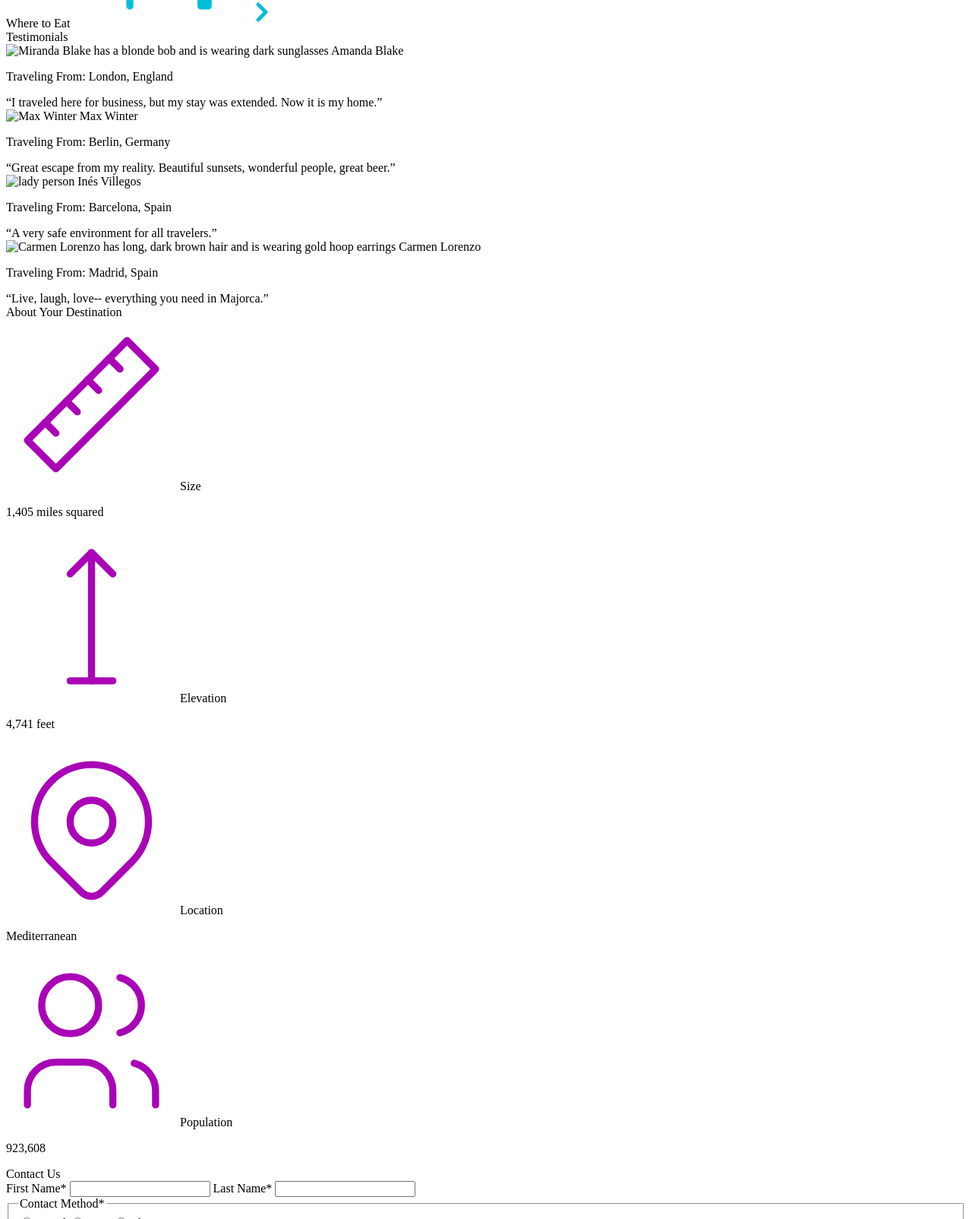
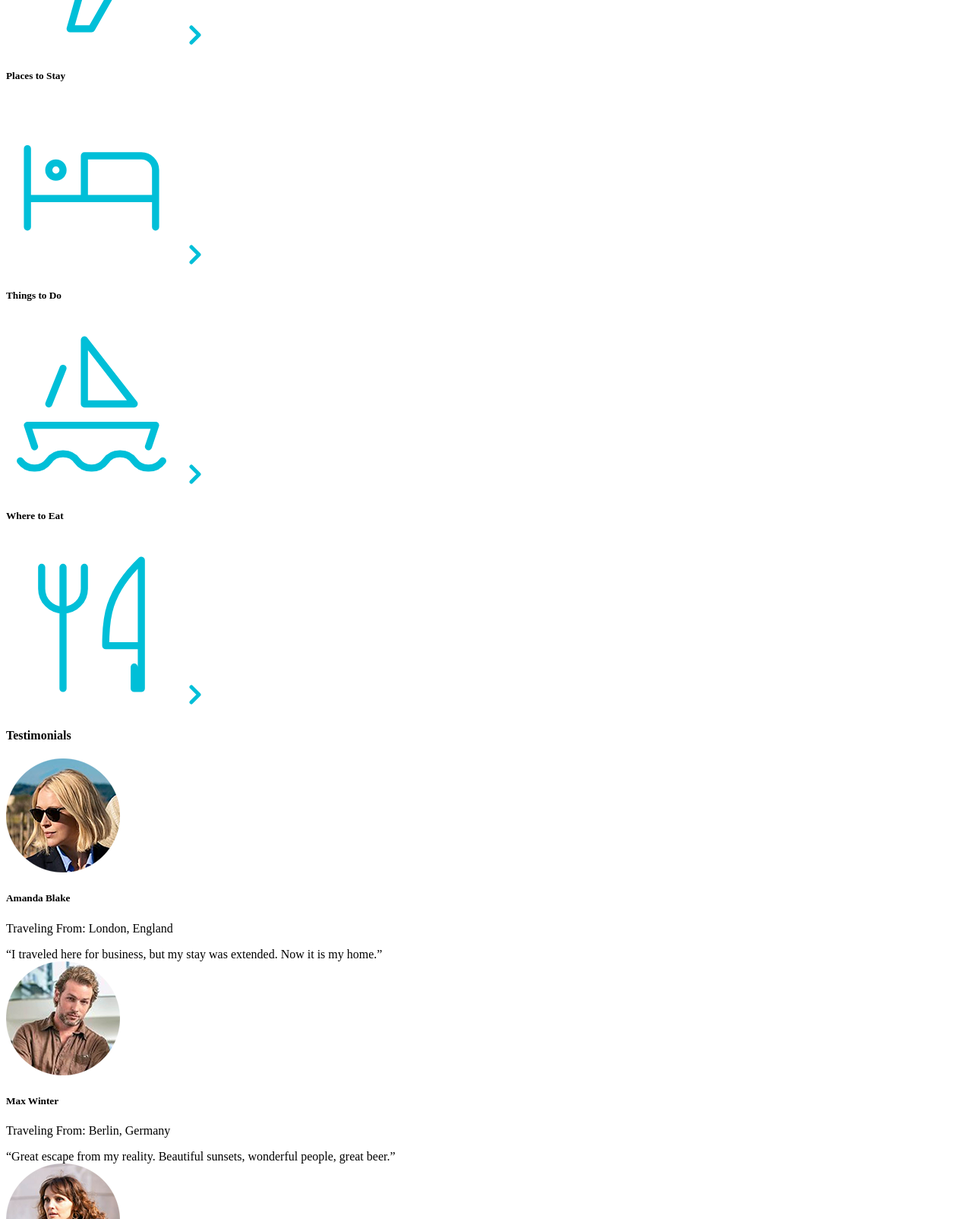
Before and after one commit to BriannaB3619/wunderlust, a plain HTML site: page majorca.html in a window 1280 px wide. Shown: the part 1196-2800 px from the top of the page at 76% size. Drawn offline with Linux system fonts and the light colour scheme.

Commit message:
added meta and headings
added meta in head for SEO and social media cards, fixed hrefs to images, changed img alts, and added headings

- validated with no warnings or errors

```diff
--- a/majorca.html
+++ b/majorca.html
@@ -2,6 +2,28 @@
 <html lang="en">
     <head>
 <!--         Add all required tags in the head here - meta tags for SEO, responsiveness, and with info about the page, etc., in addition to tags to create a card on Twitter with a large image and open graph tags to allow for sharing on other social media sites -->
+
+<title>Wunderlust Travel</title>
+<meta name="description" content="Let Wunderlust Travel help you plan the trip of your dreams!">
+<meta name="robots" content="index, follow">
+<meta name="viewport" content="width=device-width, initial-scale=1.0">
+<meta name="author" content="Brianna Beasley">
+
+<meta property="og:url" content="https://www.majorca.com/">
+<meta property="og:type" content="website">
+<meta property="og:title" content="Wunderlust Travel">
+<meta property="og:description" content="Let Wunderlust Travel help you plan the trip of your dreams!">
+<meta property="og:image" content="images/logo.png">
+
+<meta name="twitter:card" content="images/logo.png">
+<meta name="twitter:domain" content="majorca.com">
+<meta name="twitter:title" content="Wunderlust Travel">
+<meta name="twitter:description" content="Let Wunderlust Travel help you plan the trip of your dreams!">
+<meta name="twitter:image" content="images/majorca-waves.png">
+<meta name="twitter:url" content="https://www.majorca.com/">
+
+<link rel="stylesheet" href="styles.css">
+<link rel="script" href="javascript.js">
     </head>
     <body>
 <!--         Reveiew the document and add the proper tags to all of the headings  throughout. Use the outline feature in the validator to ensure that these have been added correctly. See the image of the correct outline as a reference if you have questions
@@ -9,10 +31,10 @@
 Also review the alt text on all of the images to ensure that it is descriptive and appropriate-->
         <header>
             <img src="images/logo.png" alt="The Wunderlust logo shows blue waves and the outline of two palm trees against an orange sun">
-            Wunderlust Travel
+            <h1>Wunderlust Travel</h1>
             <p>Let Wunderlust Travel help you plan the trip of your dreams!</p>
             <nav>
-                Main Navigation
+                <h2>Main Navigation</h2>
                 <ul>
                     <li><a href="#">Destinations</a></li>
                     <li><a href="#">Inspirations</a></li>
@@ -23,36 +45,36 @@ Also review the alt text on all of the images to ensure that it is descriptive a
         </header>
         <main>
             <article>
-                Majorca
+                <h3>Majorca</h3>
                 <p>Imagine an island with turquoise blue waters, secret coves, soft golden sands, lush green foliage, rugged mountains, picturesque villages and a vibrant capital city. The island and its capital, Palma, are overflowing with character, while its beaches are famous all around the world, making it one of the most sought-after summer destinations.</p>
-                <img src="images/majorca-waves.png" alt="Turquoise blue waters with white wave caps crashing against a rock cliff">
-                <img src="images/majorca-beach.png" alt="beach">
-                <img src="images/majorca-cove.png" alt="Deep blue water leading to the horizon with the island and trees in the foreground">
+                <img src="images/majorca-waves-M.png" alt="Turquoise blue waters with white wave caps crashing against a rock cliff">
+                <img src="images/majorca-beach-M.png" alt="vibrant, clear beach surrounded by lots of greenery">
+                <img src="images/majorca-cove-M.png" alt="Deep blue water leading to the horizon with the island and trees in the foreground">
                 <section>
-                    Plan Your Trip
+                    <h4>Plan Your Trip</h4>
                     <section>
-                        How to Get There
+                        <h5>How to Get There</h5>
                         <svg xmlns="http://www.w3.org/2000/svg" class="icon icon-tabler icon-tabler-plane" width="225" height="225" viewBox="0 0 24 24" stroke-width="1" stroke="#00bfd8" fill="none" stroke-linecap="round" stroke-linejoin="round"> <path stroke="none" d="M0 0h24v24H0z" fill="none"/> <path d="M16 10h4a2 2 0 0 1 0 4h-4l-4 7h-3l2 -7h-4l-2 2h-3l2 -4l-2 -4h3l2 2h4l-2 -7h3z" /></svg>
                         <a href="#" title="Search for flights">
                             <svg xmlns="http://www.w3.org/2000/svg" class="icon icon-tabler icon-tabler-chevron-right" width="40" height="40" viewBox="0 0 24 24" stroke-width="3" stroke="#00bfd8" fill="none" stroke-linecap="round" stroke-linejoin="round"><path stroke="none" d="M0 0h24v24H0z" fill="none"/><polyline points="9 6 15 12 9 18" /></svg>
                         </a>
                     </section>
                     <section>
-                        Places to Stay
+                        <h5>Places to Stay</h5>
                         <svg xmlns="http://www.w3.org/2000/svg" class="icon icon-tabler icon-tabler-bed" width="225" height="225" viewBox="0 0 24 24" stroke-width="1" stroke="#00bfd8" fill="none" stroke-linecap="round" stroke-linejoin="round"><path stroke="none" d="M0 0h24v24H0z" fill="none"/><path d="M3 7v11m0 -4h18m0 4v-8a2 2 0 0 0 -2 -2h-8v6" /><circle cx="7" cy="10" r="1" /></svg>
                         <a href="#" title="Search for hotels">
                             <svg xmlns="http://www.w3.org/2000/svg" class="icon icon-tabler icon-tabler-chevron-right" width="40" height="40" viewBox="0 0 24 24" stroke-width="3" stroke="#00bfd8" fill="none" stroke-linecap="round" stroke-linejoin="round"><path stroke="none" d="M0 0h24v24H0z" fill="none"/><polyline points="9 6 15 12 9 18" /></svg>
                         </a>
                     </section>
                     <section>
-                        Things to Do
+                        <h5>Things to Do</h5>
                         <svg xmlns="http://www.w3.org/2000/svg" class="icon icon-tabler icon-tabler-sailboat" width="225" height="225" viewBox="0 0 24 24" stroke-width="1" stroke="#00bfd8" fill="none" stroke-linecap="round" stroke-linejoin="round"><path stroke="none" d="M0 0h24v24H0z" fill="none"/><path d="M2 20a2.4 2.4 0 0 0 2 1a2.4 2.4 0 0 0 2 -1a2.4 2.4 0 0 1 2 -1a2.4 2.4 0 0 1 2 1a2.4 2.4 0 0 0 2 1a2.4 2.4 0 0 0 2 -1a2.4 2.4 0 0 1 2 -1a2.4 2.4 0 0 1 2 1a2.4 2.4 0 0 0 2 1a2.4 2.4 0 0 0 2 -1" /><path d="M4 18l-1 -3h18l-1 3" /><path d="M11 12h7l-7 -9v9" /><line x1="8" y1="7" x2="6" y2="12" /></svg>
                         <a href="#" title="Search for Activities">
                             <svg xmlns="http://www.w3.org/2000/svg" class="icon icon-tabler icon-tabler-chevron-right" width="40" height="40" viewBox="0 0 24 24" stroke-width="3" stroke="#00bfd8" fill="none" stroke-linecap="round" stroke-linejoin="round"><path stroke="none" d="M0 0h24v24H0z" fill="none"/><polyline points="9 6 15 12 9 18" /></svg>
                         </a>
                     </section>
                     <section>
-                        Where to Eat
+                        <h5>Where to Eat</h5>
                         <svg xmlns="http://www.w3.org/2000/svg" class="icon icon-tabler icon-tabler-tools-kitchen-2" width="225" height="225" viewBox="0 0 24 24" stroke-width="1" stroke="#00bfd8" fill="none" stroke-linecap="round" stroke-linejoin="round"><path stroke="none" d="M0 0h24v24H0z" fill="none"/><path d="M19 3v12h-5c-.023 -3.681 .184 -7.406 5 -12zm0 12v6h-1v-3m-10 -14v17m-3 -17v3a3 3 0 1 0 6 0v-3" /></svg>
                         <a href="#" title="Search for Restaurants">
                             <svg xmlns="http://www.w3.org/2000/svg" class="icon icon-tabler icon-tabler-chevron-right" width="40" height="40" viewBox="0 0 24 24" stroke-width="3" stroke="#00bfd8" fill="none" stroke-linecap="round" stroke-linejoin="round"><path stroke="none" d="M0 0h24v24H0z" fill="none"/><polyline points="9 6 15 12 9 18" /></svg>
@@ -60,57 +82,57 @@ Also review the alt text on all of the images to ensure that it is descriptive a
                     </section>
                 </section>
                 <section>
-                    Testimonials
+                    <h4>Testimonials</h4>
                     <section>
-                        <img src="images/mirando-blake.png" alt="Miranda Blake has a blonde bob and is wearing dark sunglasses">
-                        Amanda Blake
+                        <img src="images/miranda-blake-M.png" alt="Miranda Blake has a blonde bob and is wearing dark sunglasses">
+                        <h5>Amanda Blake</h5>
                         <p>Traveling From: London, England</p>
                         <q>I traveled here for business, but my stay was extended. Now it is my home.</q>
                     </section>
                     <section>
-                        <img src="images/max-winter.png" alt="Max Winter">
-                        Max Winter
+                        <img src="images/max-winter-M.png" alt="Max Winter has a beard and light brown button down shirt with blond hair and beard">
+                        <h5>Max Winter</h5>
                         <p>Traveling From: Berlin, Germany</p>
                         <q>Great escape from my reality. Beautiful sunsets, wonderful people, great beer.</q>
                     </section>
                     <section>
-                        <img src="images/ines-villegoes.png" alt="lady person">
-                        Inés Villegos
+                        <img src="images/ines-villegoes-M.png" alt="Ines Villegos wear a navy blue apron with a grey longsleeve shirt underneath, with long wavy brown hair">
+                        <h5>Inés Villegos</h5>
                         <p>Traveling From: Barcelona, Spain</p>
                         <q>A very safe environment for all travelers.</q>
                     </section>
                     <section>
-                        <img src="images/carmen-lorenzo.png" alt="Carmen Lorenzo has long, dark brown hair and is wearing gold hoop earrings">
-                        Carmen Lorenzo
+                        <img src="images/carmen-lorenzo-M.png" alt="Carmen Lorenzo has long, dark brown hair and is wearing gold hoop earrings">
+                        <h5>Carmen Lorenzo</h5>
                         <p>Traveling From: Madrid, Spain</p>
                         <q>Live, laugh, love-- everything you need in Majorca.</q>
                     </section>
                 </section>
                 <section>
-                    About Your Destination
+                    <h4>About Your Destination</h4>
                     <section>
                         <svg xmlns="http://www.w3.org/2000/svg" class="icon icon-tabler icon-tabler-ruler-2" width="225" height="225" viewBox="0 0 24 24" stroke-width="1" stroke="#a905b6" fill="none" stroke-linecap="round" stroke-linejoin="round"><path stroke="none" d="M0 0h24v24H0z" fill="none"/><path d="M17 3l4 4l-14 14l-4 -4z" /><path d="M16 7l-1.5 -1.5" /><path d="M13 10l-1.5 -1.5" /><path d="M10 13l-1.5 -1.5" /><path d="M7 16l-1.5 -1.5" /></svg>
-                        Size
+                        <h5>Size</h5>
                         <p>1,405 miles squared</p>
                     </section>
                     <section>
                         <svg xmlns="http://www.w3.org/2000/svg" class="icon icon-tabler icon-tabler-arrow-top-bar" width="225" height="225" viewBox="0 0 24 24" stroke-width="1" stroke="#a905b6" fill="none" stroke-linecap="round" stroke-linejoin="round"><path stroke="none" d="M0 0h24v24H0z" fill="none"/><line x1="12" y1="21" x2="12" y2="3" /><path d="M15 6l-3 -3l-3 3" /><line x1="9" y1="21" x2="15" y2="21" /></svg>
-                        Elevation
+                        <h5>Elevation</h5>
                         <p>4,741 feet</p>
                     </section>
                     <section>
                         <svg xmlns="http://www.w3.org/2000/svg" class="icon icon-tabler icon-tabler-map-pin" width="225" height="225" viewBox="0 0 24 24" stroke-width="1" stroke="#a905b6" fill="none" stroke-linecap="round" stroke-linejoin="round"><path stroke="none" d="M0 0h24v24H0z" fill="none"/><circle cx="12" cy="11" r="3" /><path d="M17.657 16.657l-4.243 4.243a2 2 0 0 1 -2.827 0l-4.244 -4.243a8 8 0 1 1 11.314 0z" /></svg>
-                        Location
+                        <h5>Location</h5>
                         <p>Mediterranean</p>
                     </section>
                     <section>
                         <svg xmlns="http://www.w3.org/2000/svg" class="icon icon-tabler icon-tabler-users" width="225" height="225" viewBox="0 0 24 24" stroke-width="1" stroke="#a905b6" fill="none" stroke-linecap="round" stroke-linejoin="round"><path stroke="none" d="M0 0h24v24H0z" fill="none"/><circle cx="9" cy="7" r="4" /><path d="M3 21v-2a4 4 0 0 1 4 -4h4a4 4 0 0 1 4 4v2" /><path d="M16 3.13a4 4 0 0 1 0 7.75" /><path d="M21 21v-2a4 4 0 0 0 -3 -3.85" /></svg>
-                        Population
+                        <h5>Population</h5>
                         <p>923,608</p>
                     </section>
                 </section>
                 <section>
-                    Contact Us
+                    <h3>Contact Us</h3>
                     <form method="post" action="https://wp.zybooks.com/form-viewer.php">
                         <label for="fName">First Name<span>*</span></label>
                         <input type="text" name="fName" id="fName" autocomplete="given-name" required>
```
